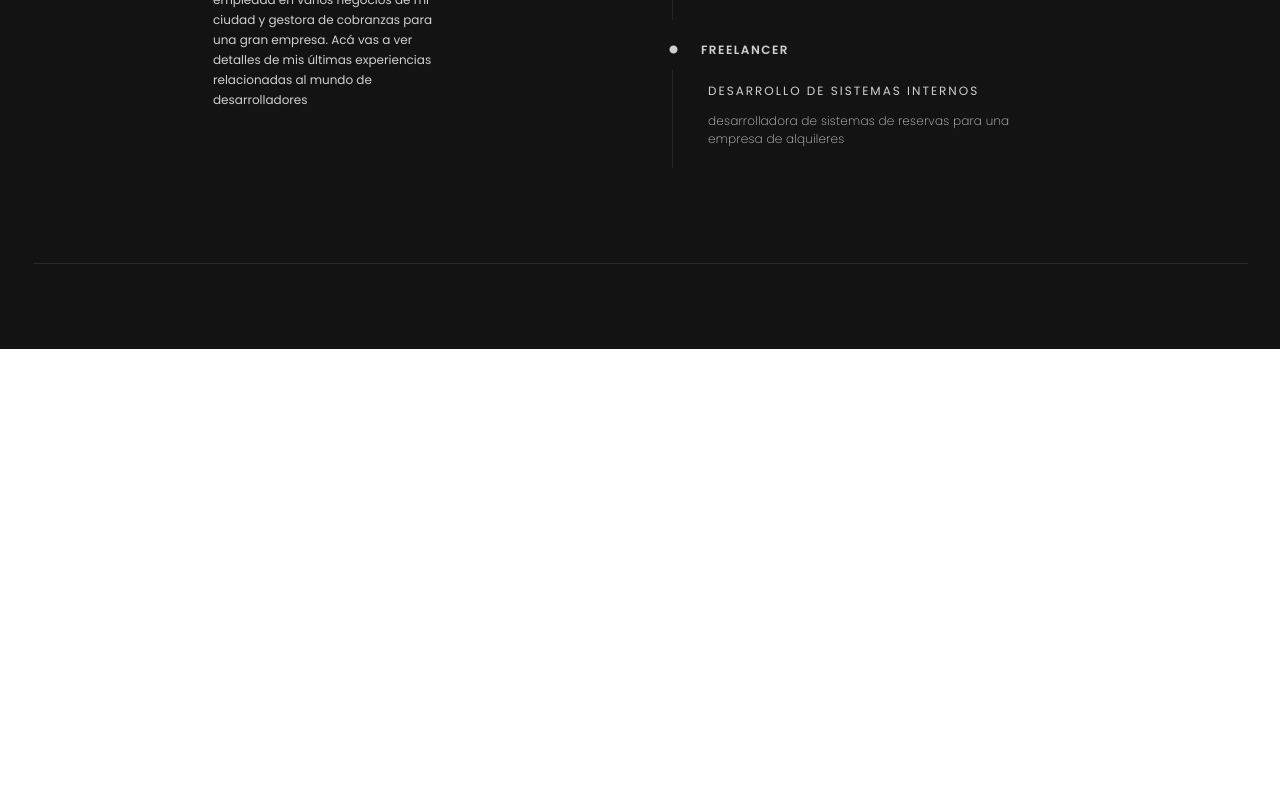
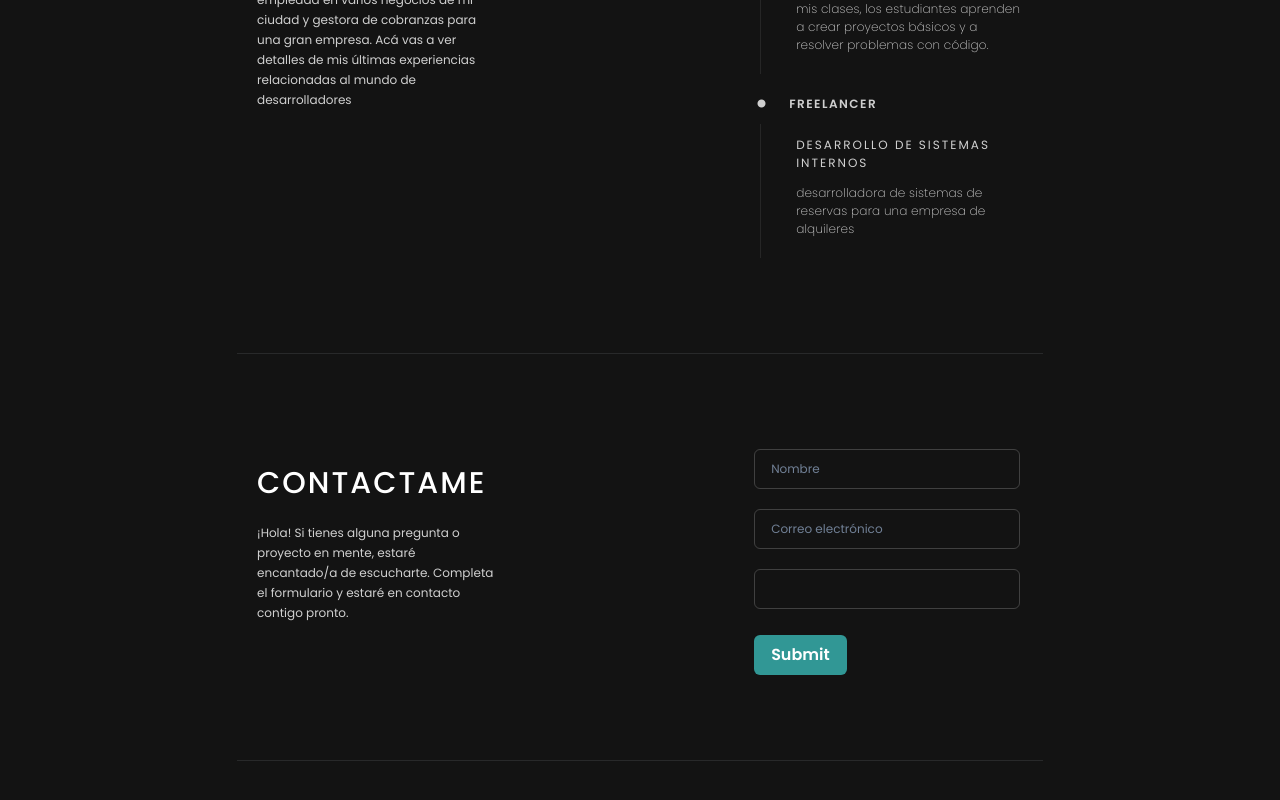
Before and after one commit to julietarutar97/portfolio-react, a React (Vite) app: page / in a window 1280 px wide. Shown: the part 3564-4364 px from the top of the page. Before the commit the page ends 3913 px from the top, so only its background shows below. Built offline with nearby package versions, Linux system fonts and the light colour scheme.

Commit message:
Empece el formulario

```diff
--- a/package.json
+++ b/package.json
@@ -15,6 +15,7 @@
     "@emotion/styled": "^11.13.0",
     "@fontsource/nanum-gothic": "^5.0.18",
     "@fontsource/poppins": "^5.0.14",
+    "formik": "^2.4.6",
     "framer-motion": "^11.3.8",
     "react": "^18.3.1",
     "react-dom": "^18.3.1"
--- a/src/Component/body/sections/HorizontalContainer.jsx
+++ b/src/Component/body/sections/HorizontalContainer.jsx
@@ -1,5 +1,5 @@
 import React from 'react'
-import { Divider, Text, Link, Flex, Container, Box, Image} from '@chakra-ui/react'
+import { Divider, Text, Link, Flex, Container, Box, Image, Input} from '@chakra-ui/react'
 
 
 const HorizontalContainer = ({tittle, info, elements, directionFlex}) => {
@@ -10,7 +10,7 @@ const HorizontalContainer = ({tittle, info, elements, directionFlex}) => {
             <Text as='h2' fontSize='30px' textTransform='uppercase' letterSpacing={'2px'} fontWeight='450' marginBottom='20px' lineHeight='40px' w='520px' mt='24px'>{tittle}</Text>
                 <Text as='p' lineHeight='20px' textAlign='left' fontSize='12px' opacity='0.8'>{info}</Text>
             </Box>
-            <Box as='section' display='flex' flexDirection={directionFlex} flexWrap='nowrap' width='401px' alignItems='flex-start'>
+            <Box as='section' display='flex' flexDirection={directionFlex} flexWrap='nowrap' width='21%' alignItems='flex-start'>
                 {elements.map((element, index) => (
                     <Box key={index} display='flex'>
                     {element}
@@ -18,7 +18,7 @@ const HorizontalContainer = ({tittle, info, elements, directionFlex}) => {
                      ))}
             </Box>
         </Flex>
-        <Divider  orientation='horizontal' marginBottom='85px' marginTop='85px' opacity='0.1' width='1215px' />
+        <Divider  orientation='horizontal' marginBottom='85px' marginTop='85px' opacity='0.1' width='63%' />
     </Flex>
   )
 }
--- a/src/Component/body/sections/VerticalContainer.jsx
+++ b/src/Component/body/sections/VerticalContainer.jsx
@@ -16,7 +16,7 @@ const VerticalContainer = ({tittle, info, elements, directionFlex, letterSpacing
                     </Box>
                      ))}
             </Box>
-        <Divider  orientation='horizontal' marginBottom='85px' marginTop='85px' opacity='0.1' width='1215px' />
+        <Divider  orientation='horizontal' marginBottom='85px' marginTop='85px' opacity='0.1' width='63%' />
     </Flex>
   )
 }
--- /dev/null
+++ b/src/Component/form/ContactForm.jsx
@@ -0,0 +1,38 @@
+import React from 'react'
+import { Divider, Text, Link, Flex, Container, Box, Image, Input, Button} from '@chakra-ui/react'
+import HorizontalContainer from '../body/sections/HorizontalContainer'
+import Inputs from './Inputs'
+
+
+import {
+    FormControl,
+    FormLabel,
+    FormErrorMessage,
+    FormHelperText,
+  } from '@chakra-ui/react'
+
+
+
+const Form = (props) => {
+    const inputs =[
+        <Inputs placeHolder={'Nombre'}></Inputs>,
+        <Inputs placeHolder={'Correo electrónico'}></Inputs>,
+        <Inputs placeHolder={''}></Inputs>,
+        <Button
+        mt={4}
+        colorScheme='teal'
+        isLoading={props.isSubmitting}
+        type='submit'
+      >
+        Submit
+      </Button>
+    ]
+  return (
+    <>
+      <HorizontalContainer tittle={"contactame"} info={"¡Hola! Si tienes alguna pregunta o proyecto en mente, estaré encantado/a de escucharte. Completa el formulario y estaré en contacto contigo pronto."} elements={inputs} directionFlex={'column'}>
+      </HorizontalContainer>
+    </>
+  )
+}
+
+export default Form
--- /dev/null
+++ b/src/Component/form/Inputs.jsx
@@ -0,0 +1,51 @@
+import React from 'react'
+import { Divider, Text, Link, Flex, Container, Box, Image, Input, Button, Textarea} from '@chakra-ui/react'
+import { Formik, Field, Form } from 'formik'
+import {
+    FormControl,
+    FormLabel,
+    FormErrorMessage,
+    FormHelperText,
+  } from '@chakra-ui/react'
+
+
+
+const Inputs = ({placeHolder}) => {
+
+    function validateName(value) {
+        let error
+        if (!value) {
+          error = 'El nombre es obligatorio'
+        }
+        return error
+      }
+  return (
+    <Formik  onSubmit={(values, actions) => {
+        setTimeout(() => {
+          alert(JSON.stringify(values, null, 2))
+          actions.setSubmitting(false)
+        }, 1000)
+      }}>
+
+        <Form>
+            <Field name='name' validate={validateName}>
+            {({ field, form }) => (
+              <FormControl isInvalid={form.errors.name && form.touched.name}>
+
+            <Input {...field} placeholder={placeHolder}  margin='10px 0px' color='rgb(245, 245, 245)' fontSize='12px' border='1px solid rgba(245,245,245,0.2)'/>
+            {/* <Input {...field} placeholder='Correo electrónico'  margin='10px 0px' color='rgb(245, 245, 245)' fontSize='12px' border='1px solid rgba(245,245,245,0.2)'/>
+            <Textarea {...field}  margin='10px 0px' color='rgb(245, 245, 245)' fontSize='12px' border='1px solid rgba(245,245,245,0.2)'/>
+             */}
+                <FormErrorMessage>{form.errors.name}</FormErrorMessage>
+              </FormControl>
+            )}
+          </Field>
+
+
+
+        </Form>
+    </Formik>
+  )
+}
+
+export default Inputs
--- a/src/main.jsx
+++ b/src/main.jsx
@@ -10,6 +10,7 @@ import Hero from './Component/hero/Hero.jsx'
 import ServicesSection from './Component/body/sections/ServicesSection.jsx'
 import MySkills from './Component/skills/MySkills.jsx'
 import Experiencia from './Component/experiencia/Experiencia.jsx'
+import ContactForm from './Component/form/ContactForm.jsx'
 
 ReactDOM.createRoot(document.getElementById('root')).render(
   <React.StrictMode>
@@ -20,6 +21,7 @@ ReactDOM.createRoot(document.getElementById('root')).render(
       <ServicesSection/>
       <MySkills/>
       <Experiencia/>
+      <ContactForm/>
     </ChakraProvider>
   </React.StrictMode>,
 )
```
Also changed, not shown: 1 other file (tests, documents, lock files or other folders).
